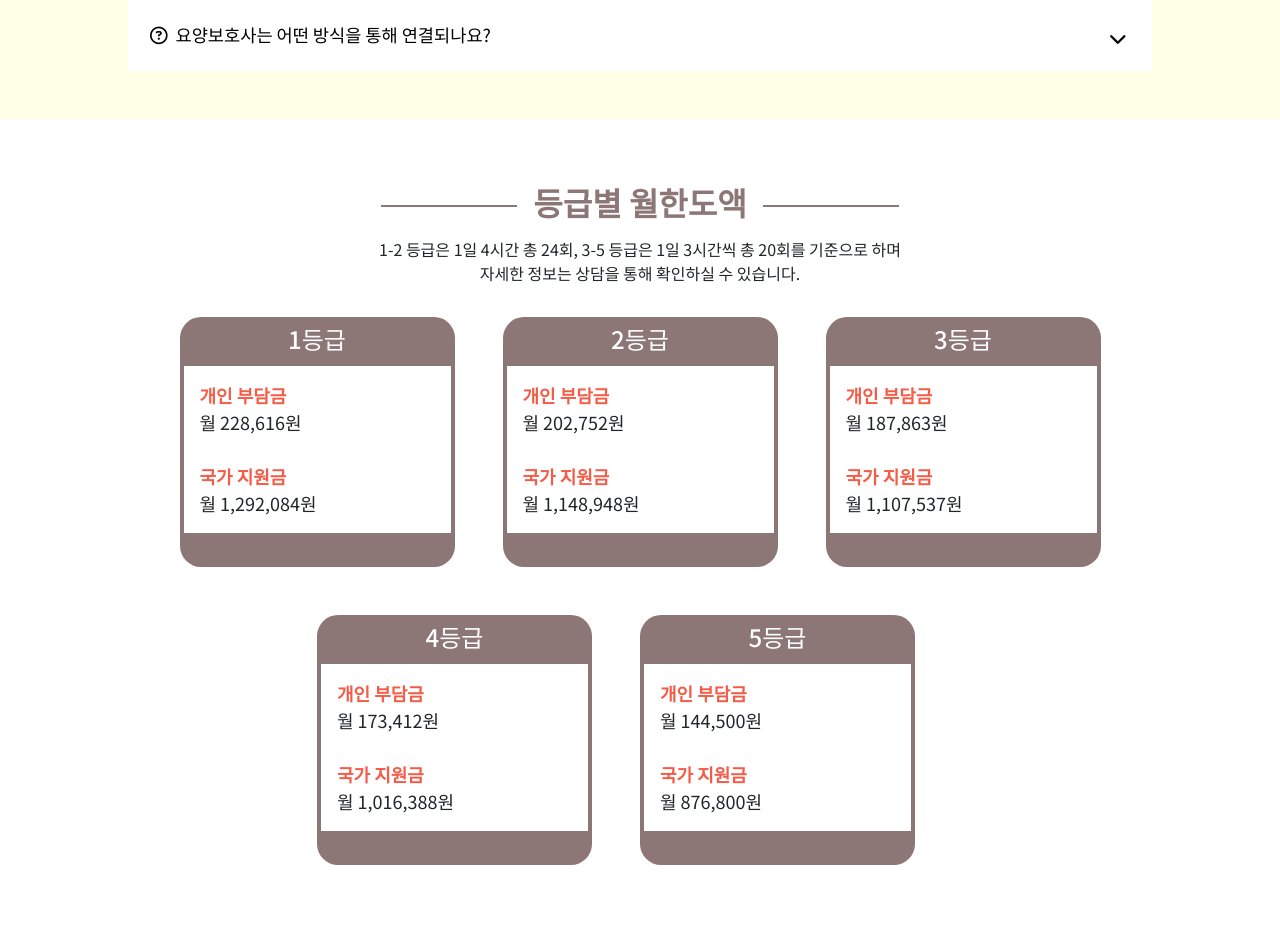
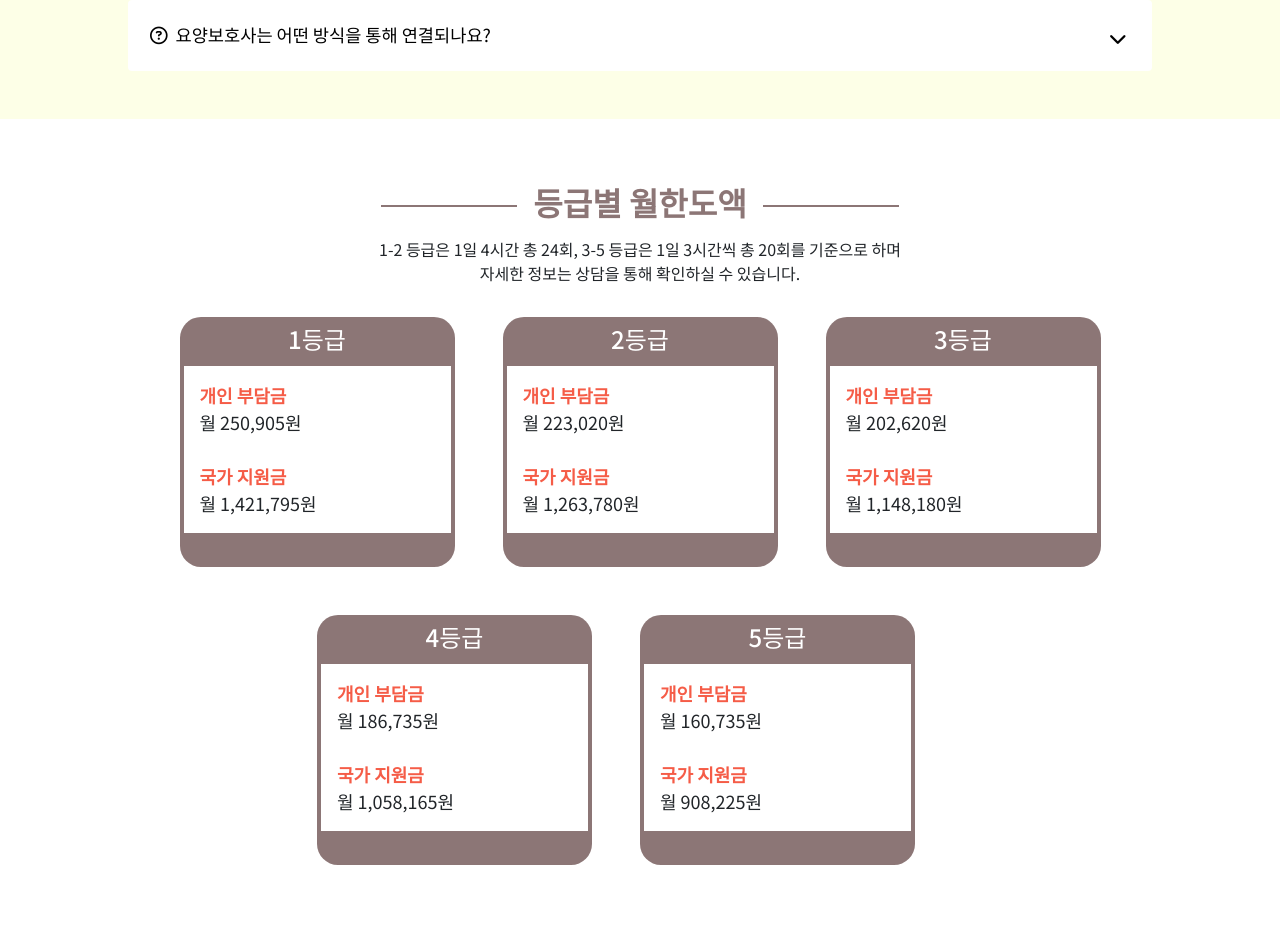
Before and after one commit to Joanne19-drive/pureun_smilesenior, a Django app: page / in a window 1280 px wide. Shown: the part 2221-3149 px from the top of the page. Run offline with Django 3.2, Linux system fonts and the light colour scheme; some libraries are stand-ins or nearby versions.

Commit message:
[Edit] 등급별 월한도액 수정

```diff
--- a/config/settings.py
+++ b/config/settings.py
@@ -125,7 +125,7 @@ USE_TZ = True
 
 STATIC_URL = '/static/'
 
-STATIC_ROOT = os.path.join(BASE_DIR, 'static_root')
+STATIC_ROOT = os.path.join(BASE_DIR, 'static')
 
 STATIC_FILES_DIRS = [os.path.join(BASE_DIR, 'static')]
 
--- a/templates/commercial/home.html
+++ b/templates/commercial/home.html
@@ -341,27 +346,27 @@
                             <h5 class="text-center my-2">1등급</h5>
                             <div class="p-3 bg-white cost-box">
                                 <strong style="color: #F55C47;">개인 부담금</strong> <br>
-                                월 228,616원<br><br>
+                                월 250,905원<br><br>
                                 <strong style="color: #F55C47;">국가 지원금</strong> <br>
-                                월 1,292,084원
+                                월 1,421,795원
                             </div>
                         </div>
                         <div class="cost-grade d-flex flex-column mx-5">
                             <h5 class="text-center my-2">2등급</h5>
                             <div class="p-3 bg-white cost-box">
                                 <strong style="color: #F55C47;">개인 부담금</strong> <br>
-                                월 202,752원<br><br>
+                                월 223,020원<br><br>
                                 <strong style="color: #F55C47;">국가 지원금</strong> <br>
-                                월 1,148,948원
+                                월 1,263,780원
                             </div>
                         </div>
                         <div class="cost-grade d-flex flex-column">
                             <h5 class="text-center my-2">3등급</h5>
                             <div class="p-3 bg-white cost-box">
                                 <strong style="color: #F55C47;">개인 부담금</strong> <br>
-                                월 187,863원<br><br>
+                                월 202,620원<br><br>
                                 <strong style="color: #F55C47;">국가 지원금</strong> <br>
-                                월 1,107,537원
+                                월 1,148,180원
                             </div>
                         </div>
                     </div>
@@ -370,18 +375,18 @@
                             <h5 class="text-center my-2">4등급</h5>
                             <div class="p-3 bg-white cost-box">
                                 <strong style="color: #F55C47;">개인 부담금</strong> <br>
-                                월 173,412원<br><br>
+                                월 186,735원<br><br>
                                 <strong style="color: #F55C47;">국가 지원금</strong> <br>
-                                월 1,016,388원
+                                월 1,058,165원
                             </div>
                         </div>
                         <div class="cost-grade d-flex flex-column mx-5">
                             <h5 class="text-center my-2">5등급</h5>
                             <div class="p-3 bg-white cost-box">
                                 <strong style="color: #F55C47;">개인 부담금</strong> <br>
-                                월 144,500원<br><br>
+                                월 160,735원<br><br>
                                 <strong style="color: #F55C47;">국가 지원금</strong> <br>
-                                월 876,800원
+                                월 908,225원
                             </div>
                         </div>
                     </div>
@@ -394,18 +399,18 @@
                             <h5 class="text-center my-2">1등급</h5>
                             <div class="p-3 bg-white cost-box">
                                 <strong style="color: #F55C47;">개인 부담금</strong> <br>
-                                월 228,616원<br><br>
+                                월 250,905원<br><br>
                                 <strong style="color: #F55C47;">국가 지원금</strong> <br>
-                                월 1,292,084원
+                                월 1,421,795원
                             </div>
                         </div>
                         <div class="cost-grade d-flex flex-column ml-2">
                             <h5 class="text-center my-2">2등급</h5>
                             <div class="p-3 bg-white cost-box">
                                 <strong style="color: #F55C47;">개인 부담금</strong> <br>
-                                월 202,752원<br><br>
+                                월 223,020원<br><br>
                                 <strong style="color: #F55C47;">국가 지원금</strong> <br>
-                                월 1,148,948원
+                                월 1,263,780원
                             </div>
                         </div>
                     </div>
@@ -414,18 +419,18 @@
                             <h5 class="text-center my-2">3등급</h5>
                             <div class="p-3 bg-white cost-box">
                                 <strong style="color: #F55C47;">개인 부담금</strong> <br>
-                                월 187,863원<br><br>
+                                월 202,620원<br><br>
                                 <strong style="color: #F55C47;">국가 지원금</strong> <br>
-                                월 1,107,537원
+                                월 1,148,180원
                             </div>
                         </div>
                         <div class="cost-grade d-flex flex-column ml-2">
                             <h5 class="text-center my-2">4등급</h5>
                             <div class="p-3 bg-white cost-box">
                                 <strong style="color: #F55C47;">개인 부담금</strong> <br>
-                                월 173,412원<br><br>
+                                월 186,735원<br><br>
                                 <strong style="color: #F55C47;">국가 지원금</strong> <br>
-                                월 1,016,388원
+                                월 1,058,165원
                             </div>
                         </div>
                     </div>
@@ -433,9 +438,9 @@
                         <h5 class="text-center my-2">5등급</h5>
                         <div class="p-3 bg-white cost-box">
                             <strong style="color: #F55C47;">개인 부담금</strong> <br>
-                            월 144,500원<br><br>
+                            월 160,275원<br><br>
                             <strong style="color: #F55C47;">국가 지원금</strong> <br>
-                            월 876,800원
+                            월 908,225원
                         </div>
                     </div>
                 </div>
```
Also changed, not shown: other parts of templates/commercial/home.html (+7 -0 lines), 1 other file.
